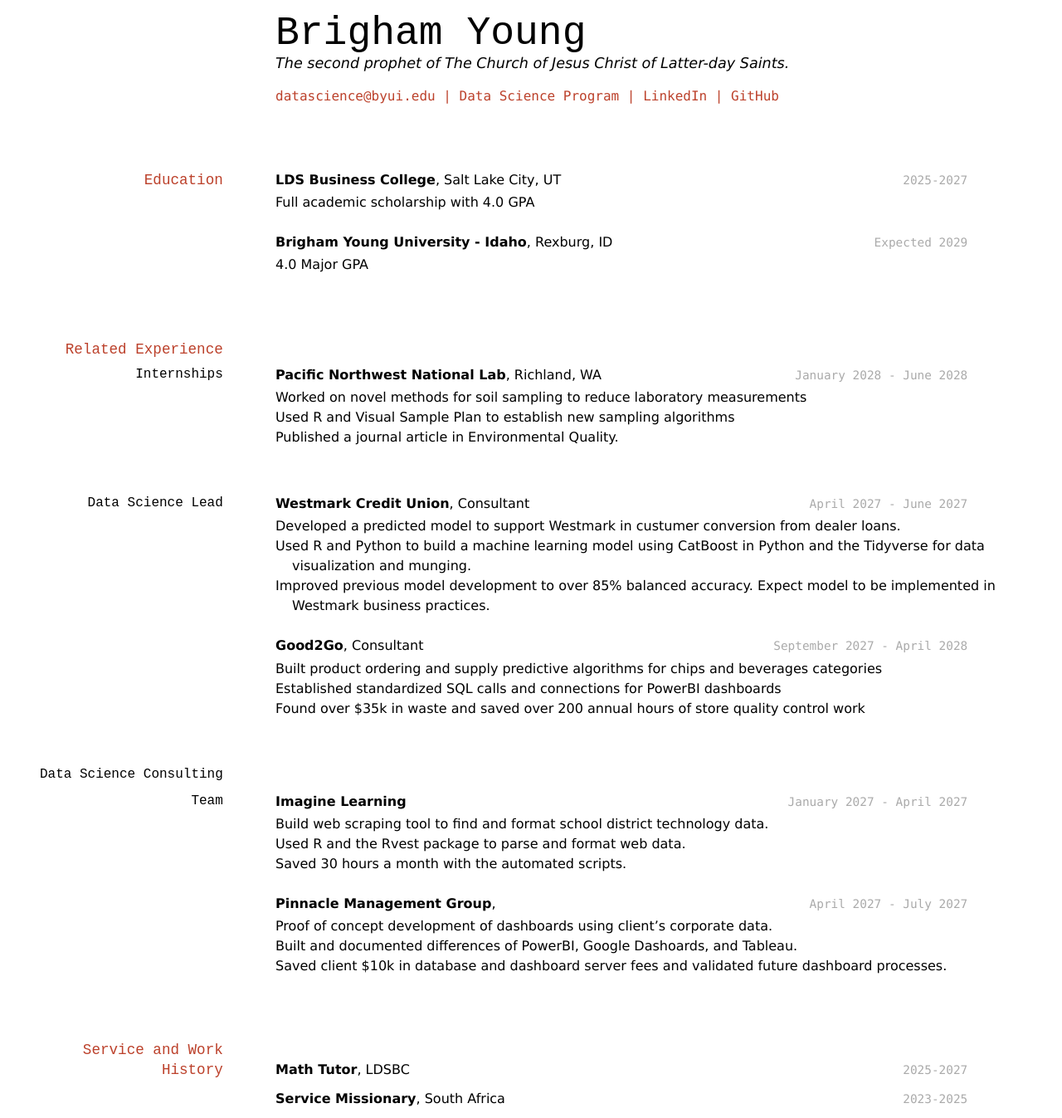
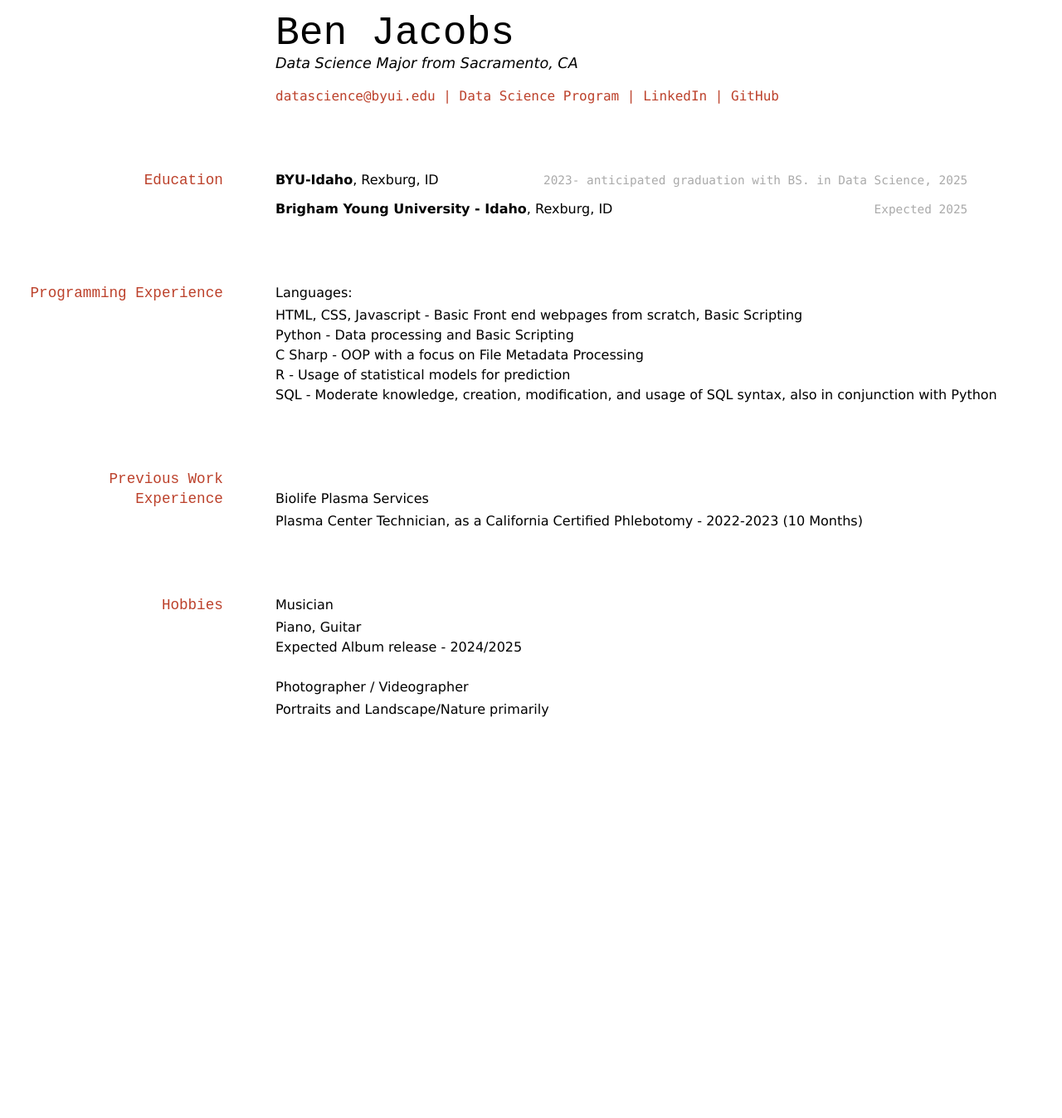
Before and after one commit to thisisbenjacobs/benjacobs-resume, a Jekyll site: the page built from docs/index.md, in a window 1280 px wide. Shown: the whole page at 83% size. Built offline with Jekyll 4.4.1, drawn with Linux system fonts in a browser that asks for light colours; after the commit the page ends 900 px from its top, so only the background shows below that.

Commit message:
Update index.md
2024 04

```diff
--- a/docs/index.md
+++ b/docs/index.md
@@ -1,9 +1,9 @@
 ---
 layout: cv
-title: Brigham Young's Resume
+title: Ben Jacobs' Resume
 ---
-# Brigham Young
-The second prophet of The Church of Jesus Christ of Latter-day Saints.
+# Ben Jacobs
+Data Science Major from Sacramento, CA
 
 <div id="webaddress">
 <a href="datascience@byui.edu">datascience@byui.edu</a>
@@ -16,44 +16,26 @@ The second prophet of The Church of Jesus Christ of Latter-day Saints.
 
 ## Education
 
-`2025-2027`
-__LDS Business College__, Salt Lake City, UT
+`2023- anticipated graduation with BS. in Data Science, 2025`
+__BYU-Idaho__, Rexburg, ID
 
-- Full academic scholarship with 4.0 GPA
-
-`Expected 2029`
+`Expected 2025`
 __Brigham Young University - Idaho__, Rexburg, ID
 
-- 4.0 Major GPA
+<!-- GPA Here-->
 
-
+<!--
 ## Related Experience
 
 ### Internships
-
-`January 2028 - June 2028`
-__Pacific Northwest National Lab__, Richland, WA
-
-- Worked on novel methods for soil sampling to reduce laboratory measurements
-- Used R and Visual Sample Plan to establish new sampling algorithms
-- Published a journal article in Environmental Quality.
 
 ### Data Science Lead
 
 `April 2027 - June 2027`
 __Westmark Credit Union__, Consultant
+-->
 
-- Developed a predicted model to support Westmark in custumer conversion from dealer loans.
-- Used R and Python to build a machine learning model using CatBoost in Python and the Tidyverse for data visualization and munging.
-- Improved previous model development to over 85% balanced accuracy. Expect model to be implemented in Westmark business practices.
-
-`September 2027 - April 2028`
-__Good2Go__, Consultant
-
-- Built product ordering and supply predictive algorithms for chips and beverages categories
-- Established standardized SQL calls and connections for PowerBI dashboards
-- Found over $35k in waste and saved over 200 annual hours of store quality control work
-
+<!--
 ### Data Science Consulting Team
 
 `January 2027 - April 2027`
@@ -69,19 +51,25 @@ __Pinnacle Management Group__,
 - Proof of concept development of dashboards using client's corporate data.
 - Built and documented differences of PowerBI, Google Dashoards, and Tableau.
 - Saved client $10k in database and dashboard server fees and validated future dashboard processes.
+-->
 
+## Programming Experience
+Languages:
++ HTML, CSS, Javascript - Basic Front end webpages from scratch, Basic Scripting
++ Python - Data processing and Basic Scripting
++ C Sharp - OOP with a focus on File Metadata Processing
++ R - Usage of statistical models for prediction
++ SQL - Moderate knowledge, creation, modification, and usage of SQL syntax, also in conjunction with Python
 
-## Service and Work History
+## Previous Work Experience
 
-`2025-2027`
-__Math Tutor__, LDSBC
+Biolife Plasma Services
++ Plasma Center Technician, as a California Certified Phlebotomy - 2022-2023 (10 Months)
 
+## Hobbies
+Musician
++ Piano, Guitar
++ Expected Album release - 2024/2025
 
-`2023-2025`
-__Service Missionary__, South Africa
-
-
-
-<!-- ### Footer
-
-Last updated: May 2013 -->
+Photographer / Videographer
++ Portraits and Landscape/Nature primarily
```
